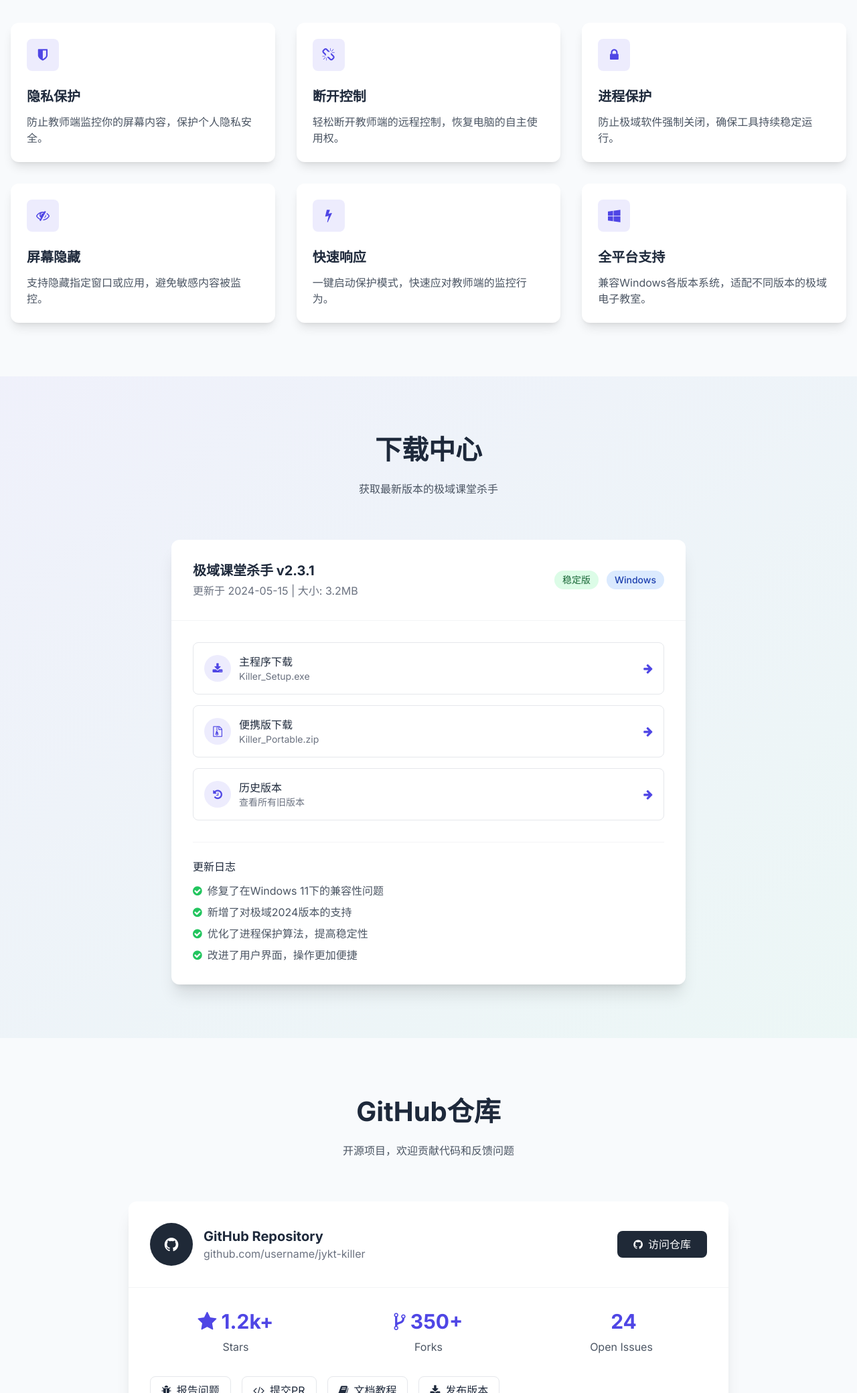
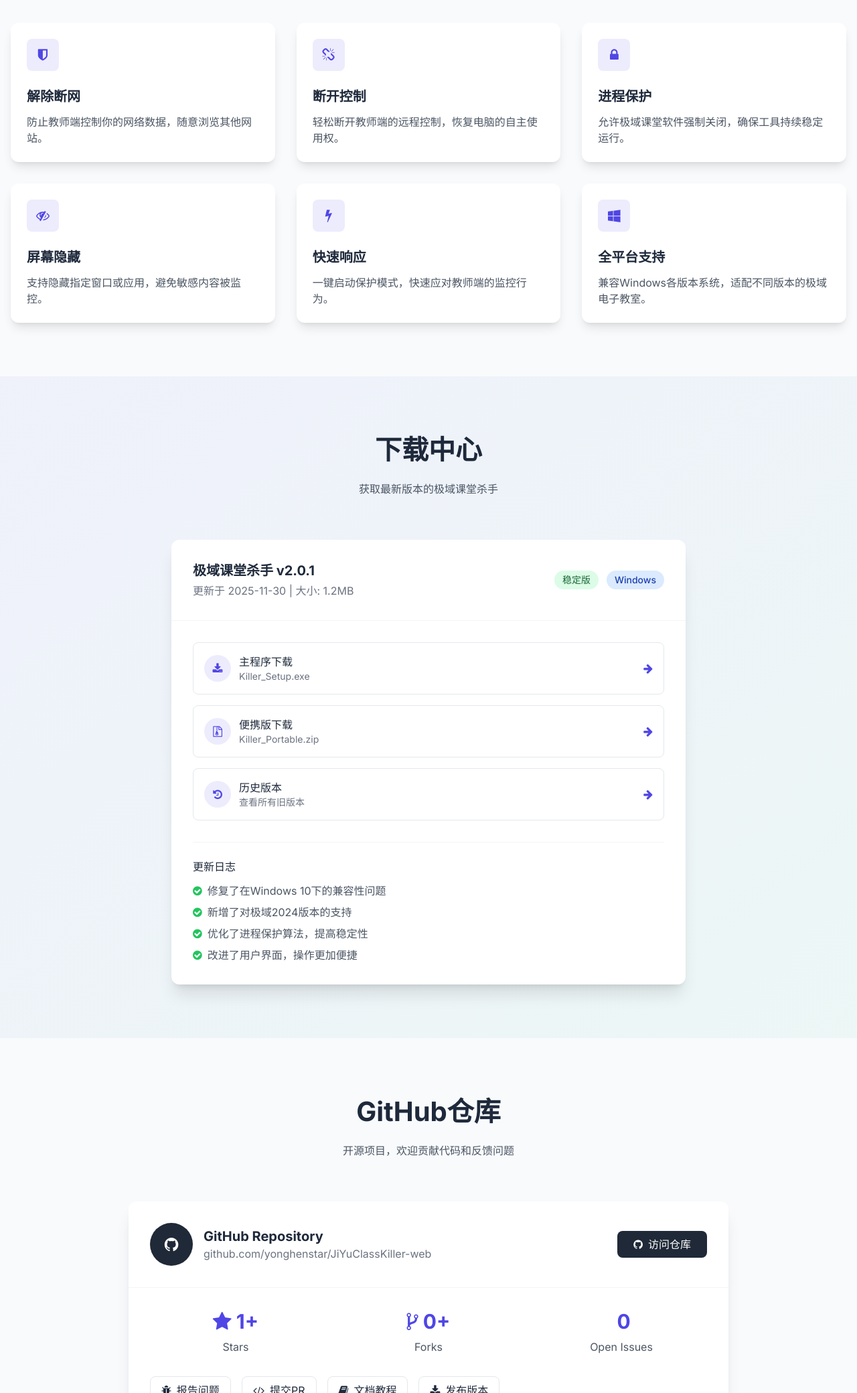
Before and after one commit to yonghenstar/JiYuClassKiller-web, a plain HTML site: page index.html in a window 1280 px wide. Shown: the part 720-2800 px from the top of the page at 67% size. Drawn offline with nearby package versions, Linux system fonts and the light colour scheme; some icons are missing.

Commit message:
Update index.html

```diff
--- a/index.html
+++ b/index.html
@@ -162,8 +162,8 @@
                     <div class="w-12 h-12 bg-primary/10 rounded-lg flex items-center justify-center text-primary mb-6 group-hover:bg-primary group-hover:text-white transition-custom">
                         <i class="fa fa-shield text-xl"></i>
                     </div>
-                    <h3 class="text-xl font-bold mb-3">隐私保护</h3>
-                    <p class="text-gray-600">防止教师端监控你的屏幕内容，保护个人隐私安全。</p>
+                    <h3 class="text-xl font-bold mb-3">解除断网</h3>
+                    <p class="text-gray-600">防止教师端控制你的网络数据，随意浏览其他网站。</p>
                 </div>
 
                 <!-- 功能卡片2 -->
@@ -181,7 +181,7 @@
                         <i class="fa fa-lock text-xl"></i>
                     </div>
                     <h3 class="text-xl font-bold mb-3">进程保护</h3>
-                    <p class="text-gray-600">防止极域软件强制关闭，确保工具持续稳定运行。</p>
+                    <p class="text-gray-600">允许极域课堂软件强制关闭，确保工具持续稳定运行。</p>
                 </div>
 
                 <!-- 功能卡片4 -->
@@ -226,8 +226,8 @@
                 <div class="p-8 border-b border-gray-100">
                     <div class="flex flex-col md:flex-row items-center justify-between">
                         <div>
-                            <h3 class="text-xl font-bold">极域课堂杀手 v2.3.1</h3>
-                            <p class="text-gray-500 mt-1">更新于 2024-05-15 | 大小: 3.2MB</p>
+                            <h3 class="text-xl font-bold">极域课堂杀手 v2.0.1</h3>
+                            <p class="text-gray-500 mt-1">更新于 2025-11-30 | 大小: 1.2MB</p>
                         </div>
                         <div class="mt-4 md:mt-0 flex gap-3">
                             <span class="px-3 py-1 bg-green-100 text-green-800 rounded-full text-sm font-medium">稳定版</span>
@@ -283,7 +283,7 @@
                         <ul class="space-y-2 text-gray-600">
                             <li class="flex items-start gap-2">
                                 <i class="fa fa-check-circle text-green-500 mt-1"></i>
-                                <span>修复了在Windows 11下的兼容性问题</span>
+                                <span>修复了在Windows 10下的兼容性问题</span>
                             </li>
                             <li class="flex items-start gap-2">
                                 <i class="fa fa-check-circle text-green-500 mt-1"></i>
@@ -320,10 +320,10 @@
                         </div>
                         <div>
                             <h3 class="text-xl font-bold">GitHub Repository</h3>
-                            <p class="text-gray-500">github.com/username/jykt-killer</p>
+                            <p class="text-gray-500">github.com/yonghenstar/JiYuClassKiller-web</p>
                         </div>
                     </div>
-                    <a href="https://github.com/username/jykt-killer" target="_blank" class="mt-4 md:mt-0 px-6 py-2 bg-gray-800 text-white rounded-lg font-medium hover:bg-gray-700 transition-custom flex items-center gap-2">
+                    <a href="https://github.com/yonghenstar/JiYuClassKiller-web" target="_blank" class="mt-4 md:mt-0 px-6 py-2 bg-gray-800 text-white rounded-lg font-medium hover:bg-gray-700 transition-custom flex items-center gap-2">
                         <i class="fa fa-github"></i>
                         访问仓库
                     </a>
@@ -332,21 +332,21 @@
                 <div class="p-8 grid grid-cols-1 md:grid-cols-3 gap-8">
                     <div class="flex flex-col items-center text-center">
                         <div class="text-3xl font-bold text-primary mb-2">
-                            <i class="fa fa-star"></i> 1.2k+
+                            <i class="fa fa-star"></i> 1+
                         </div>
                         <p class="text-gray-600">Stars</p>
                     </div>
 
                     <div class="flex flex-col items-center text-center">
                         <div class="text-3xl font-bold text-primary mb-2">
-                            <i class="fa fa-code-fork"></i> 350+
+                            <i class="fa fa-code-fork"></i> 0+
                         </div>
                         <p class="text-gray-600">Forks</p>
                     </div>
 
                     <div class="flex flex-col items-center text-center">
                         <div class="text-3xl font-bold text-primary mb-2">
-                            <i class="fa fa-issue-opened"></i> 24
+                            <i class="fa fa-issue-opened"></i> 0
                         </div>
                         <p class="text-gray-600">Open Issues</p>
                     </div>
@@ -354,19 +354,19 @@
 
                 <div class="px-8 pb-8">
                     <div class="flex flex-wrap gap-4">
-                        <a href="https://github.com/username/jykt-killer/issues" target="_blank" class="px-4 py-2 border border-gray-200 rounded-lg hover:bg-gray-50 transition-custom flex items-center gap-2">
+                        <a href="https://github.com/yonghenstar/JiYuClassKiller-web/issues" target="_blank" class="px-4 py-2 border border-gray-200 rounded-lg hover:bg-gray-50 transition-custom flex items-center gap-2">
                             <i class="fa fa-bug"></i>
                             报告问题
                         </a>
-                        <a href="https://github.com/username/jykt-killer/pulls" target="_blank" class="px-4 py-2 border border-gray-200 rounded-lg hover:bg-gray-50 transition-custom flex items-center gap-2">
+                        <a href="https://github.com/yonghenstar/JiYuClassKiller-web/pulls" target="_blank" class="px-4 py-2 border border-gray-200 rounded-lg hover:bg-gray-50 transition-custom flex items-center gap-2">
                             <i class="fa fa-code"></i>
                             提交PR
                         </a>
-                        <a href="https://github.com/username/jykt-killer/wiki" target="_blank" class="px-4 py-2 border border-gray-200 rounded-lg hover:bg-gray-50 transition-custom flex items-center gap-2">
+                        <a href="https://github.com/yonghenstar/JiYuClassKiller-web/jykt-killer/wiki" target="_blank" class="px-4 py-2 border border-gray-200 rounded-lg hover:bg-gray-50 transition-custom flex items-center gap-2">
                             <i class="fa fa-book"></i>
                             文档教程
                         </a>
-                        <a href="https://github.com/username/jykt-killer/releases" target="_blank" class="px-4 py-2 border border-gray-200 rounded-lg hover:bg-gray-50 transition-custom flex items-center gap-2">
+                        <a href="https://ggithub.com/yonghenstar/JiYuClassKiller-web/releases" target="_blank" class="px-4 py-2 border border-gray-200 rounded-lg hover:bg-gray-50 transition-custom flex items-center gap-2">
                             <i class="fa fa-download"></i>
                             发布版本
                         </a>
@@ -401,8 +401,8 @@
 
                     <h3 class="text-xl font-bold mb-4 mt-6">联系方式</h3>
                     <p class="text-gray-600">
-                        邮箱：contact@example.com<br>
-                        项目主页：https://jykt-killer.example.com
+                        邮箱：Command_stone@126.com<br>
+                        项目主页：https://cst.de5.net
                     </p>
                 </div>
             </div>
```
